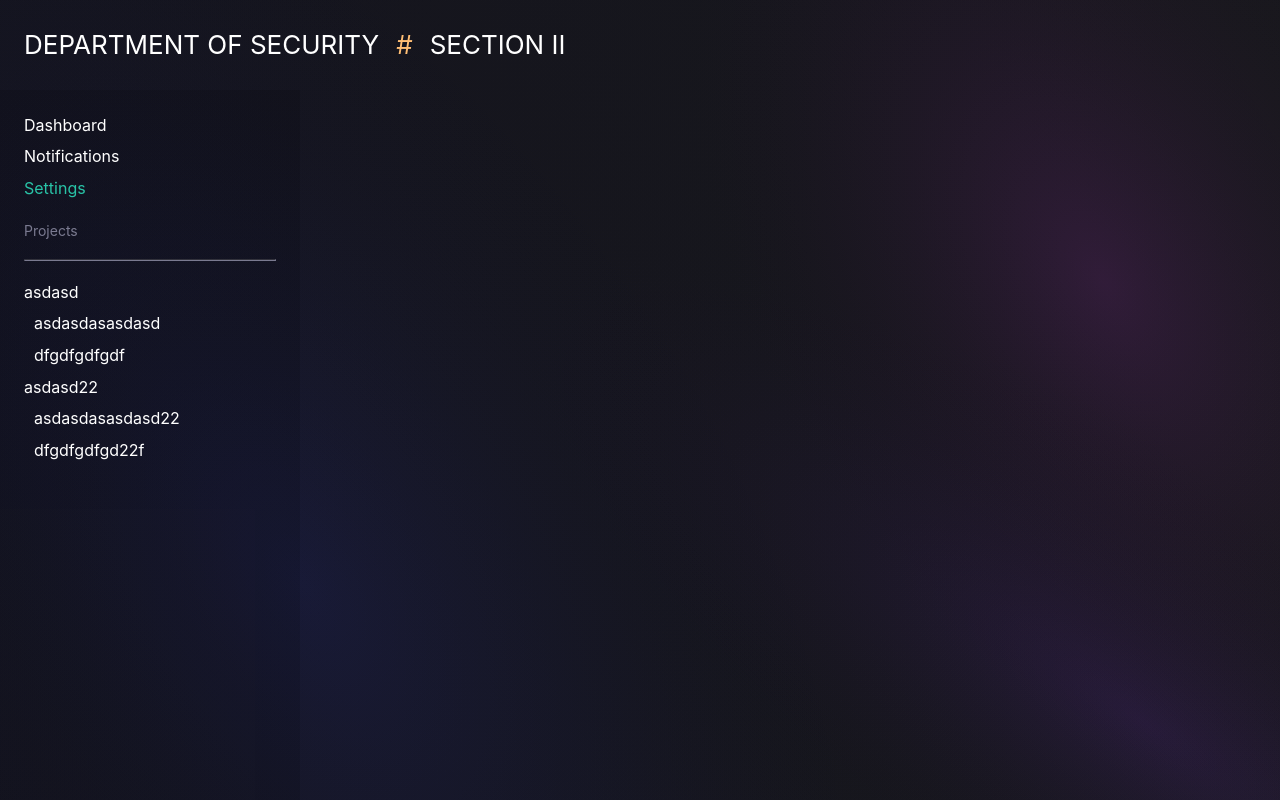
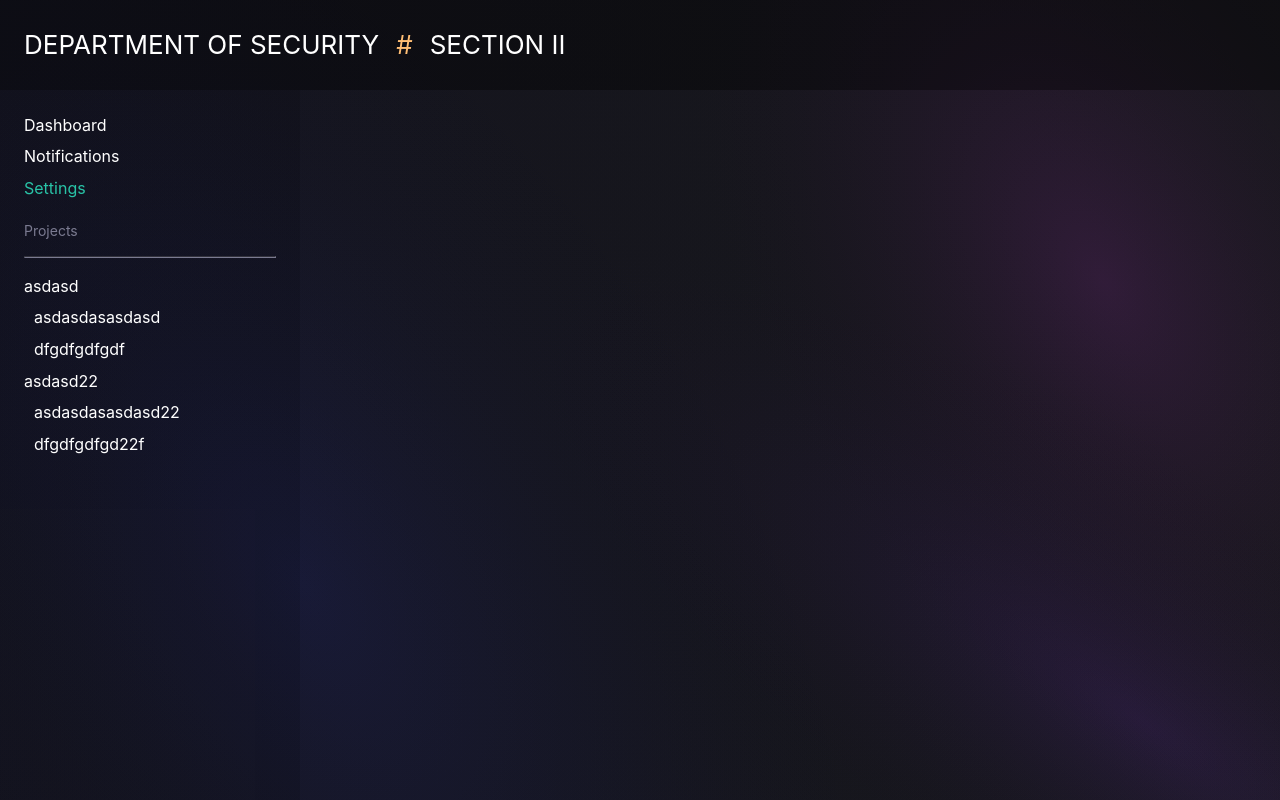
Before and after one commit to Blacknode-Software/blacknode-project-mvp, a Vue app in the folder frontend/: page / in a window 1280 px wide. Built offline with nearby package versions, Linux system fonts and the light colour scheme; the HTML template or start-up script is replaced by a standard one.

Commit message:
feat: add search header and main header styles

```diff
--- a/frontend/src/components/MainSidebar/ProjectsList/ProjectsList.vue
+++ b/frontend/src/components/MainSidebar/ProjectsList/ProjectsList.vue
@@ -49,7 +49,7 @@ const projects = [
 .projects-list-container {
     display: flex;
     flex-direction: column;
-    gap: 16px;
+    gap: 13px;
 }
 
 .projects-list-divide {
--- a/frontend/src/components/MainSidebar/ProjectsList/ProjectsSearch.vue
+++ b/frontend/src/components/MainSidebar/ProjectsList/ProjectsSearch.vue
@@ -7,5 +7,8 @@
     color: var(--color-second-gray);
     padding: 0 8px;
     font-size: 14px;
+    display: flex;
+    justify-content: space-between;
+    align-items: center;
 }
 </style>
--- a/frontend/src/layout/MainHeader/MainHeader.vue
+++ b/frontend/src/layout/MainHeader/MainHeader.vue
@@ -20,7 +20,7 @@ defineProps<{
     display: flex;
     gap: 17px;
     letter-spacing: 16%;
-    background-color: transparent;
+    background-color: #00000059;
 }
 
 .text {
```
